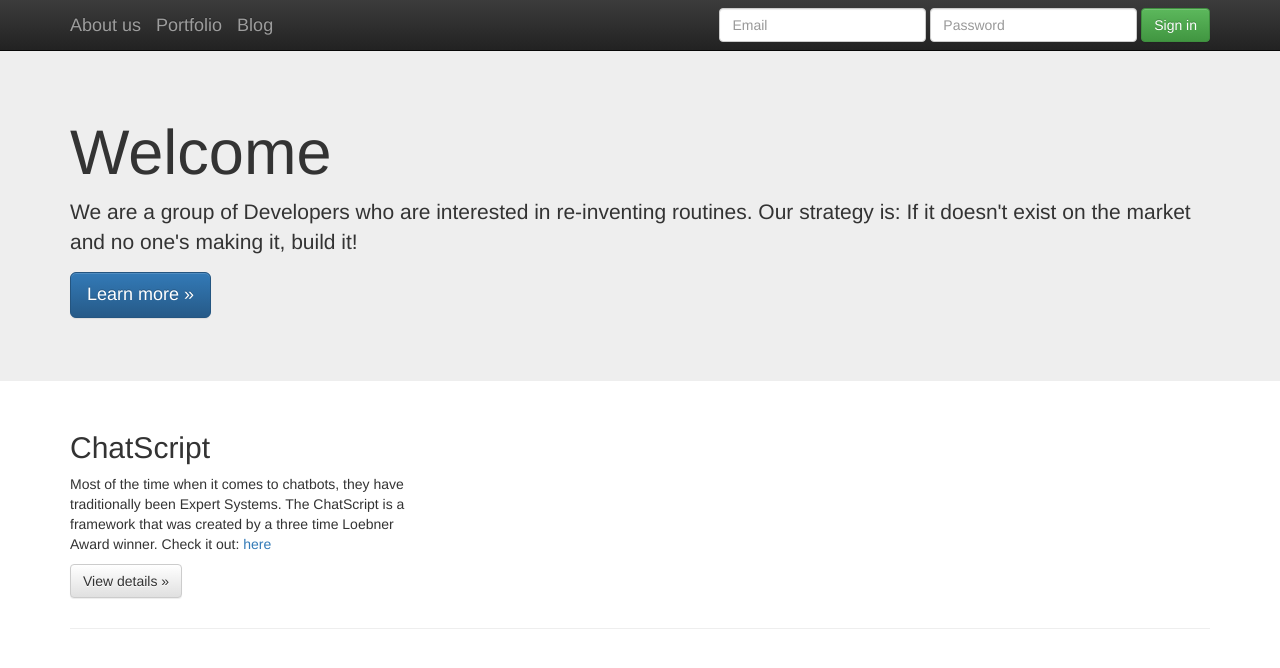
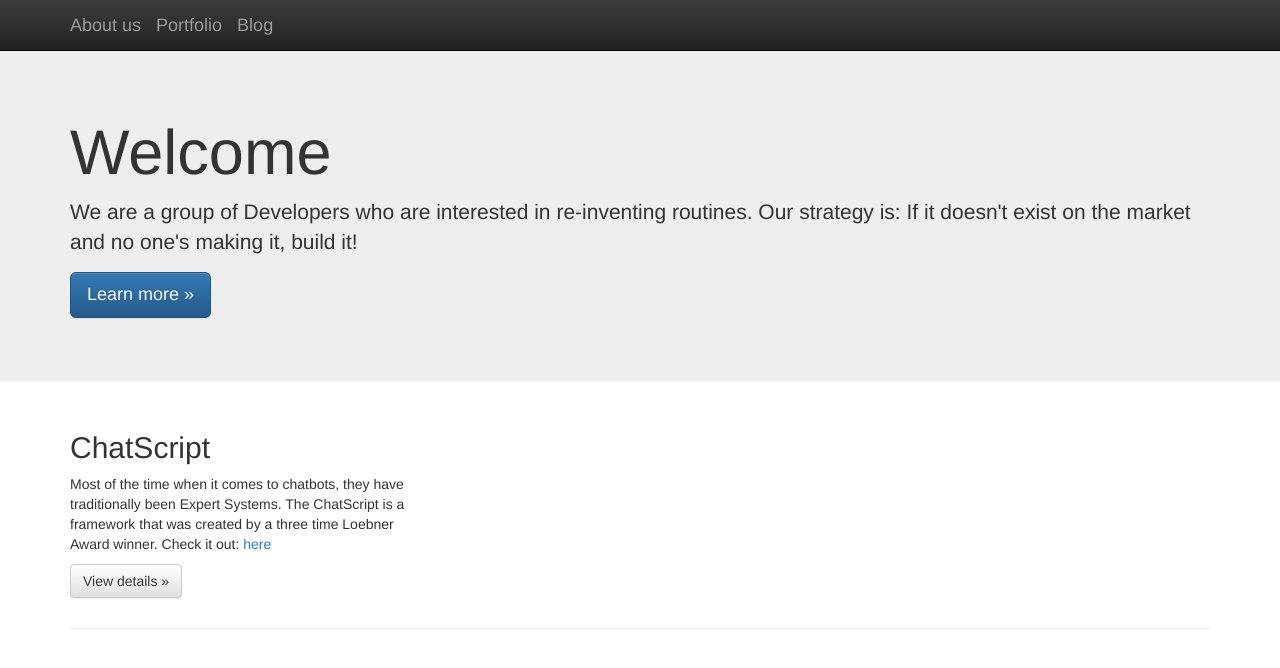
Before and after one commit to polyblank2/initializr, a plain HTML site: page index.html in a window 1280 px wide. Drawn offline with nearby package versions, Linux system fonts and the light colour scheme.

Commit message:
Hiding Login

```diff
--- a/index.html
+++ b/index.html
@@ -40,7 +40,7 @@
           <a class="navbar-brand" href="#">Blog</a>
         </div>
         <div id="navbar" class="navbar-collapse collapse">
-          <form class="navbar-form navbar-right" role="form">
+          <!--form class="navbar-form navbar-right" role="form">
             <div class="form-group">
               <input type="text" placeholder="Email" class="form-control">
             </div>
@@ -48,7 +48,7 @@
               <input type="password" placeholder="Password" class="form-control">
             </div>
             <button type="submit" class="btn btn-success">Sign in</button>
-          </form>
+          </form-->
         </div><!--/.navbar-collapse -->
       </div>
     </nav>
```
